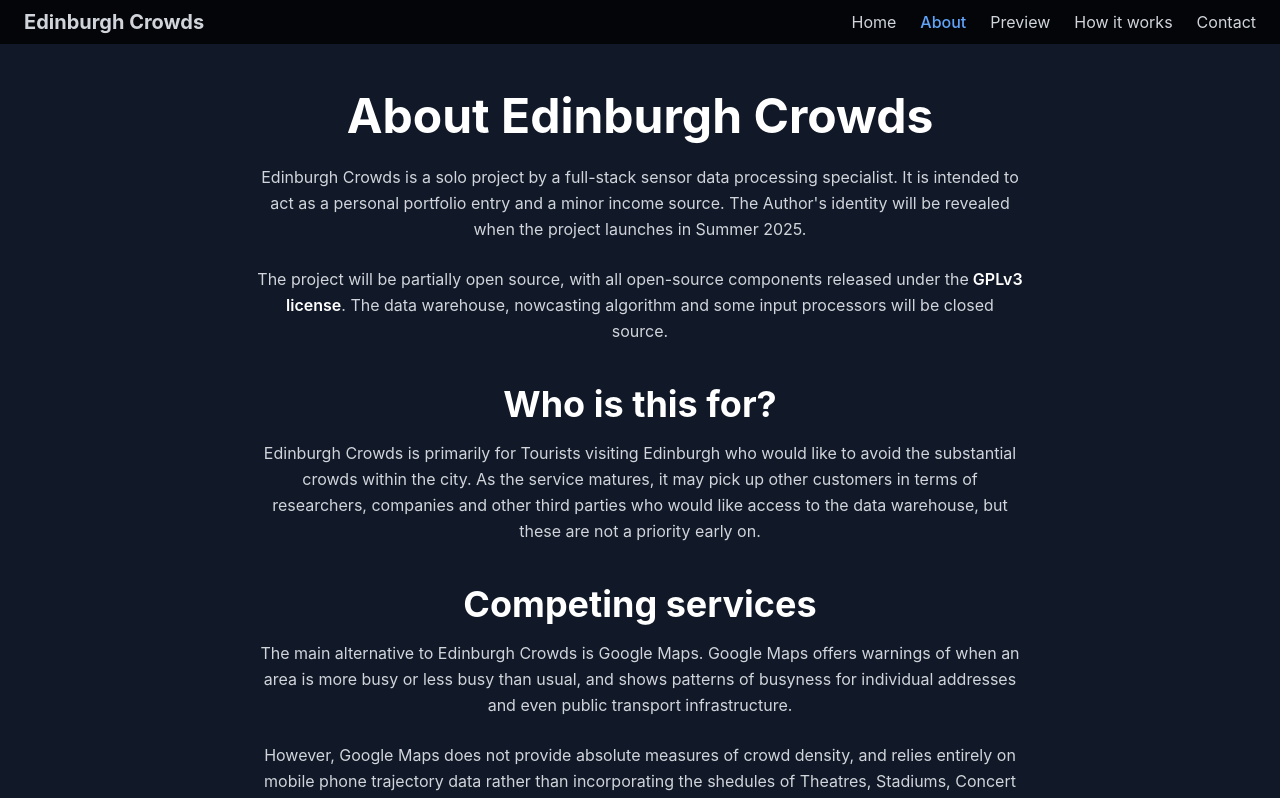
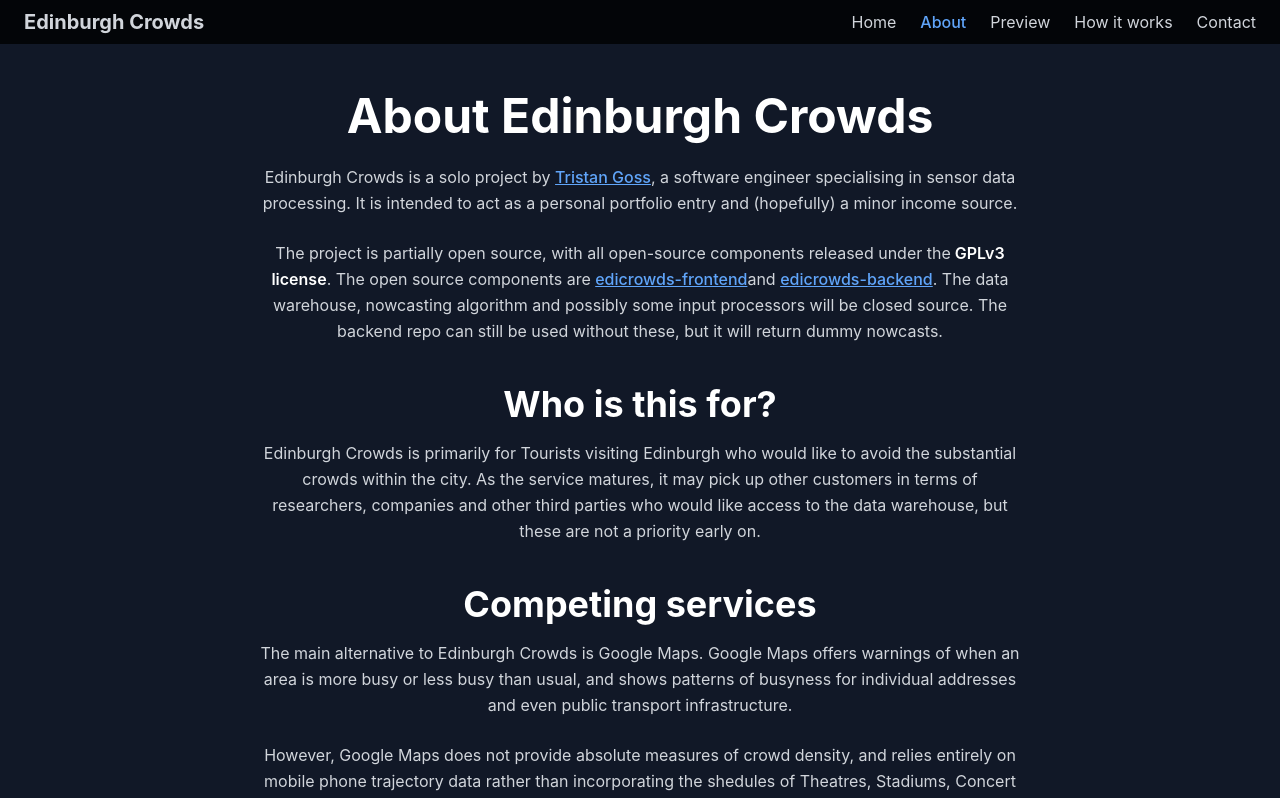
Before and after one commit to TristanGoss/edicrowds-frontend, a React (Vite) app: page /about in a window 1280 px wide. Shown: the top 798 px of the page. Built offline with nearby package versions, Linux system fonts and the light colour scheme.

Commit message:
update text to reflect that the site is now open source

```diff
--- a/src/components/MapDisplay.tsx
+++ b/src/components/MapDisplay.tsx
@@ -40,7 +40,7 @@ export default function MapDisplay() {
       if (!nowcastPollIntervalRef.current) {
         nowcastPollIntervalRef.current = setInterval(() => {
           fetchNowcastThenApplyToMap(map, nowcastDataRef);
-        }, 900000)
+        }, 900000)  // every 15 minutes
         // fetch data once immediately
         fetchNowcastThenApplyToMap(map, nowcastDataRef);
       }
--- a/src/pages/About.tsx
+++ b/src/pages/About.tsx
@@ -9,13 +9,17 @@ export default function About() {
         <div className="max-w-3xl">
           <h1 className="page-title">About Edinburgh Crowds</h1>
           <p className="text-block">
-            Edinburgh Crowds is a solo project by a full-stack sensor data processing specialist. It is intended to act as a personal portfolio entry and a minor income source.
-            The Author's identity will be revealed when the project launches in Summer 2025.
+            Edinburgh Crowds is a solo project by {' '}<a href="https://www.linkedin.com/in/tristan-goss" className="no-wrap-link">Tristan Goss</a>,
+            a software engineer specialising in sensor data processing.
+            It is intended to act as a personal portfolio entry and (hopefully) a minor income source.
           </p>
           <p className="text-block">
-            The project will be partially open source, with all open-source components released under the
-            <span className="font-semibold text-white"> GPLv3 license</span>.
-            The data warehouse, nowcasting algorithm and some input processors will be closed source.
+            The project is partially open source, with all open-source components released under the
+            <span className="font-semibold text-white"> GPLv3 license</span>. The open source components are
+            {' '}<a href="https://github.com/TristanGoss/edicrowds-frontend" className="no-wrap-link">edicrowds-frontend</a>
+            and {' '}<a href="https://github.com/TristanGoss/edicrowds-backend" className="no-wrap-link">edicrowds-backend</a>.
+            The data warehouse, nowcasting algorithm and possibly some input processors will be closed source.
+            The backend repo can still be used without these, but it will return dummy nowcasts.
           </p>
           <h2 className="section-title">Who is this for?</h2>
           <p className="text-block">
--- a/src/pages/How.tsx
+++ b/src/pages/How.tsx
@@ -17,9 +17,11 @@ export default function How() {
 
           <h2 className="section-title">Sources</h2>
           <p className="text-block">
-            Our data sources are crucial to the accuracy of our predictions. At launch, our sources will be
+            Our data sources are crucial to the accuracy of our predictions. They currently include
             {' '}<a href="https://www.essentialedinburgh.co.uk/stats/" className="no-wrap-link">The Essential Edinburgh Stats Dashboard</a> and
             {' '}<a href="https://edintraveldata.drakewell.com/" className="no-wrap-link">The Edintraveldata Public Multinode Map</a>.
+            We hope to integrate several more before launch, including some video processing for validation
+            and at least one example of integrating the schedule for a major public venue.
           </p>
           <p className="text-block">
             After launch, we plan to integrate additional sources covering events that significantly impact
@@ -27,7 +29,7 @@ export default function How() {
           </p>
           <p className="text-block">
             Edinburgh Crowds does not have access to Edinburgh's CCTV network or to large scale
-            phone trajectory data. We believe that it is possible to produce an accurate nowcast without
+            phone trajectory data. We believe that it is possible to produce a useful nowcast without
             these invasive and difficult-to-access sources.
           </p>
 
--- a/src/pages/Preview.tsx
+++ b/src/pages/Preview.tsx
@@ -13,8 +13,8 @@ export default function Preview() {
           <h1 className="page-title">Preview</h1>
           <p className="text-block">
             This is an early preview of the Edinburgh Crowds interface,
-            containing a nowcast for a specific date (13:30 19th March 2025)
-            from an old model iteration. You can click on each Observation Area
+            containing a live nowcast generated from an old model iteration.
+            You can click on each Observation Area
             to get more information about it. The legend includes tooltips that
             present more information on the colour scheme.
           </p>
--- a/src/utils/mapDisplayUtils.tsx
+++ b/src/utils/mapDisplayUtils.tsx
@@ -142,7 +142,7 @@ export function applyNowcastToMap(map: Map, nowcastDataRef: NowcastDataRef) {
     map.setFeatureState(
       { source: 'edinburgh-oas-source', sourceLayer: 'edinburgh_oas', id },
       {
-        pedestrianDensityPPSM: nowcastDataRef.current?.[id] ?? null,
+        pedestrianDensityPPSM: nowcastDataRef.current?.[String(id)] ?? null,
         timestampISO: nowcastDataRef.current?.timestampISO ?? null
       }
     );
```
